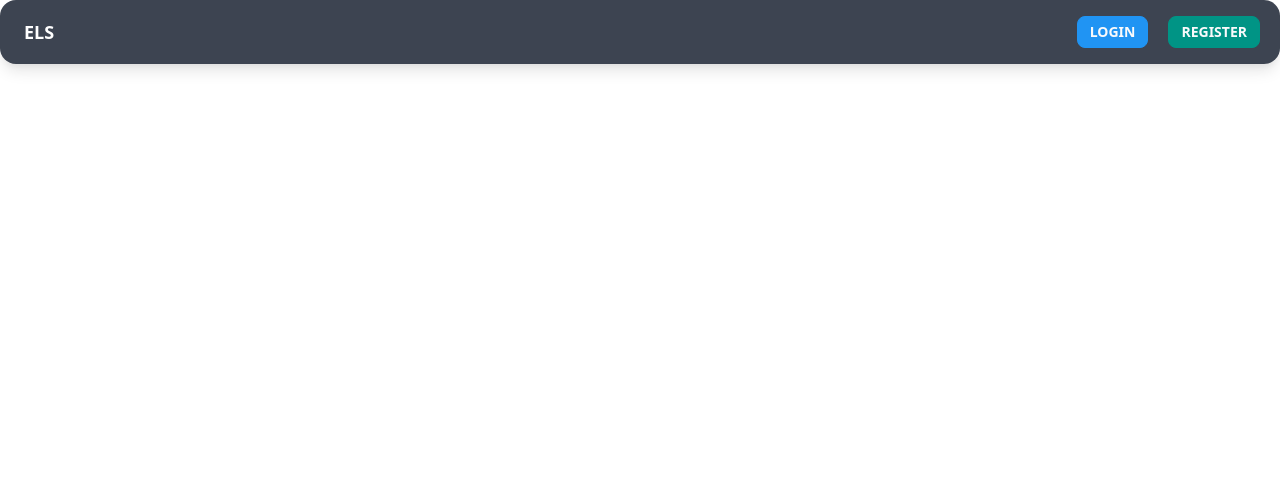
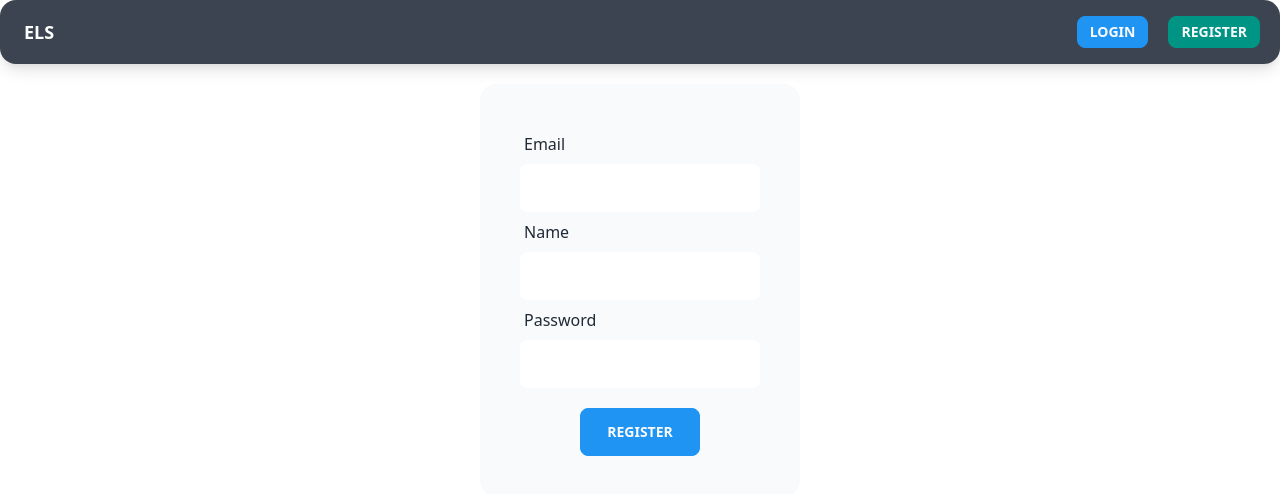
Before and after one commit to framgia/sph_els_ervin, a React (Create React App) app in the folder frontend/: page /register in a window 1280 px wide. Before the commit this address had no page. Shown: the top 494 px of the page. Built offline with nearby package versions, Linux system fonts and the light colour scheme.

Commit message:
User Authentication - Create Register Frontend

```diff
--- a/frontend/src/App.tsx
+++ b/frontend/src/App.tsx
@@ -3,12 +3,15 @@ import './App.css';
 import Navbar from './layout/Navbar';
 import { Routes, Route } from 'react-router-dom';
 import SplashPage from './pages/SplashPage';
+import RegistrationPage from './pages/RegistrationPage';
+
 function App() {
   return (
     <div className='App'>
       <Navbar />
       <Routes>
         <Route path='/' element={<SplashPage />} />
+        <Route path='/register' element={<RegistrationPage />} />
       </Routes>
     </div>
   );
--- /dev/null
+++ b/frontend/src/pages/RegistrationPage.tsx
@@ -0,0 +1,44 @@
+import React from 'react';
+import { useForm, SubmitHandler } from 'react-hook-form';
+
+// enum GenderEnum {
+//   female = 'female',
+//   male = 'male',
+//   other = 'other',
+// }
+
+// interface IFormInput {
+//   firstName: String;
+//   gender: GenderEnum;
+// }
+
+interface IFormInput {
+  email: String;
+  name: String;
+  password: String;
+}
+
+export default function RegistrationPage() {
+  const { register, handleSubmit } = useForm<IFormInput>();
+  const onSubmit: SubmitHandler<IFormInput> = (data) => console.log(data);
+
+  return (
+    <div className='container mx-auto w-1/4 mt-5'>
+      <div className='p-10 card bg-base-200'>
+        <form onSubmit={handleSubmit(onSubmit)} className='form-control'>
+          <label className='label'>Email</label>
+          <input className='input' {...register('email')} />
+          <label className='label'>Name</label>
+          <input className='input' {...register('name')} />
+          <label className='label'>Password</label>
+          <input type='password' className='input' {...register('password')} />
+          <input
+            className='btn btn-info mt-5 w-1/2 mx-auto'
+            type='submit'
+            value='Register'
+          />
+        </form>
+      </div>
+    </div>
+  );
+}
```
Also changed, not shown: frontend/package.json (+6 -5 lines), 1 other file (tests, documents, lock files or other folders).
